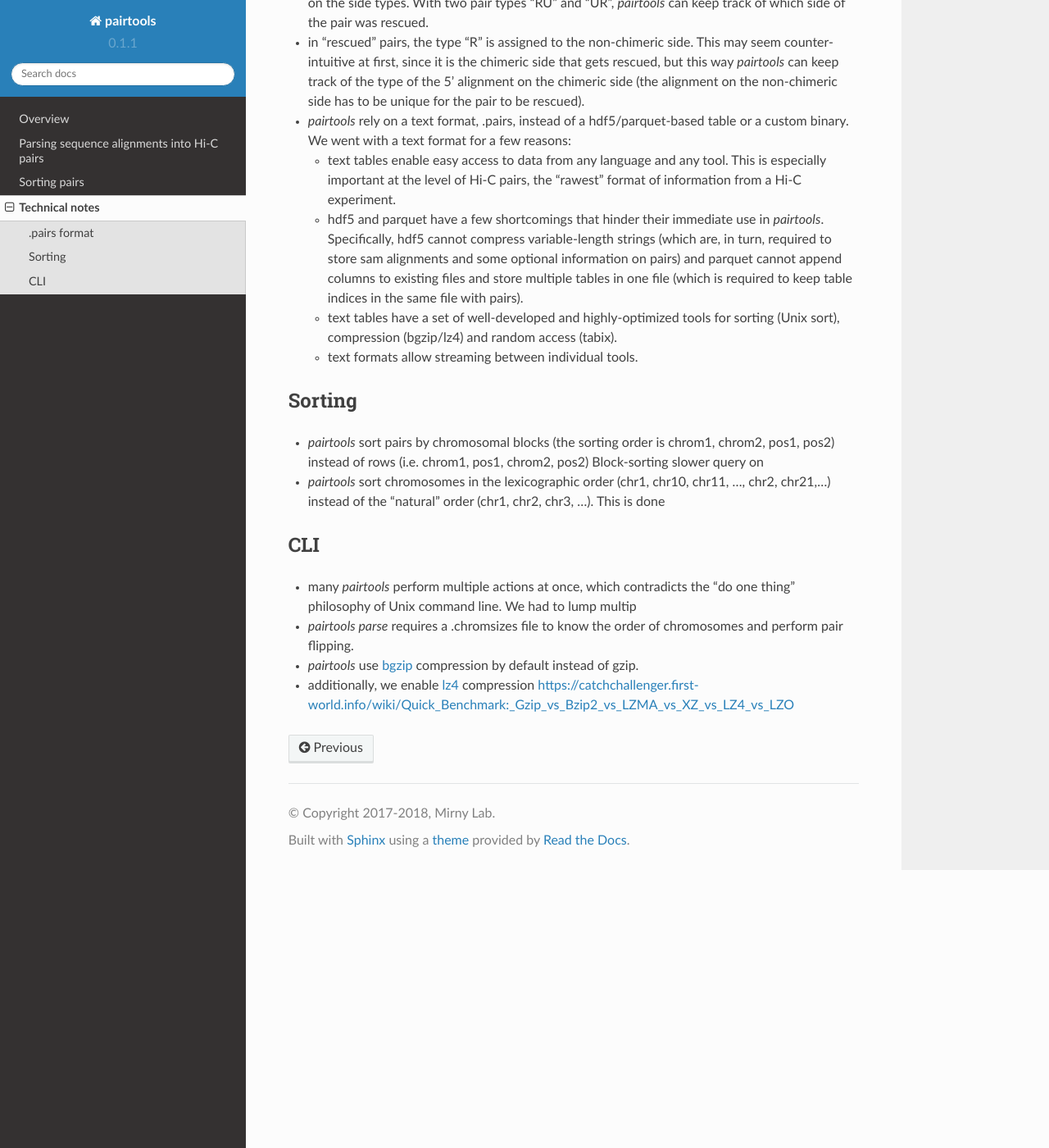
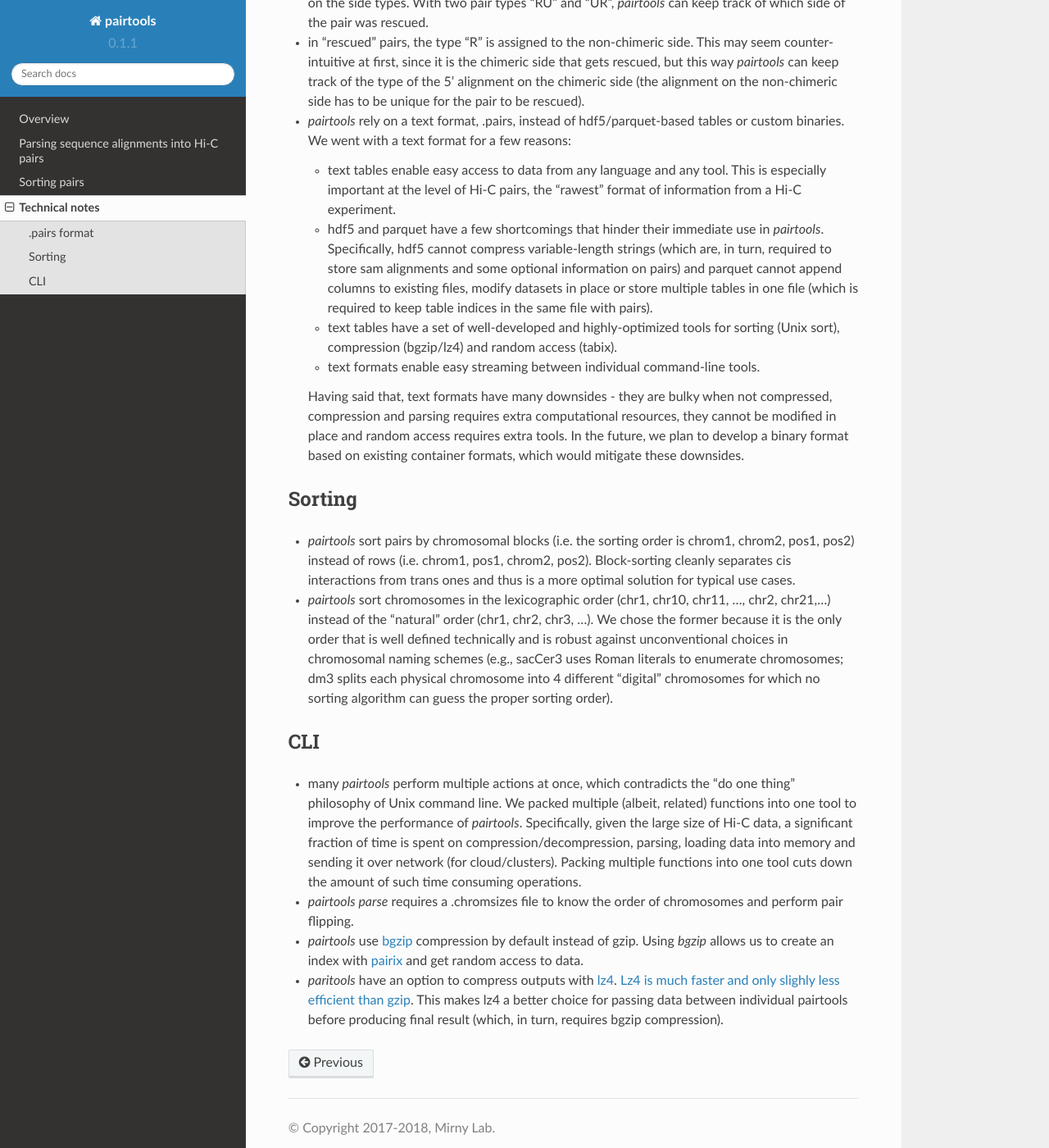
Before and after one commit to open2c/pairtools, a Sphinx documentation site: the page built from doc/technotes.rst, in a window 1280 px wide and 1400 px high, scrolled down 656 px. Shown: the whole window at 82% size. Built offline with Sphinx 7.4.7 and the Read the Docs theme 2.0.0, drawn with Linux system fonts in a browser that asks for light colours; pages that are not in the unit, such as notebooks, are missing from menus.

Commit message:
technotes: first acceptable version

```diff
--- a/doc/technotes.rst
+++ b/doc/technotes.rst
@@ -33,8 +33,8 @@ of .pairs/.pairsam:
   gets rescued, but this way `pairtools` can keep track of the type of the
   5' alignment on the chimeric side (the alignment on the non-chimeric side
   has to be unique for the pair to be rescued).
-- `pairtools` rely on a text format, .pairs, instead of a hdf5/parquet-based
-  table or a custom binary. We went with a text format for a few reasons:
+- `pairtools` rely on a text format, .pairs, instead of hdf5/parquet-based
+  tables or custom binaries. We went with a text format for a few reasons:
 
   - text tables enable easy access to data from any language and any tool.
     This is especially important at the level of Hi-C pairs, the "rawest"
@@ -42,35 +42,54 @@ of .pairs/.pairsam:
   - hdf5 and parquet have a few shortcomings that hinder their immediate use
     in `pairtools`. Specifically, hdf5 cannot compress variable-length strings
     (which are, in turn, required to store sam alignments and some optional
-    information on pairs) and parquet cannot append columns to existing files
-    and store multiple tables in one file (which is required to keep table
-    indices in the same file with pairs).
+    information on pairs) and parquet cannot append columns to existing files,
+    modify datasets in place or store multiple tables in one file (which is
+    required to keep table indices in the same file with pairs).
   - text tables have a set of well-developed and highly-optimized tools for
     sorting (Unix sort), compression (bgzip/lz4) and random access (tabix).
-  - text formats allow streaming between individual tools.
+  - text formats enable easy streaming between individual command-line tools.
+
+  Having said that, text formats have many downsides - they are bulky when
+  not compressed, compression and parsing requires extra computational
+  resources, they cannot be modified in place and random access requires extra
+  tools. In the future, we plan to develop a binary format based on existing
+  container formats, which would mitigate these downsides.
 
 
 Sorting
 -------
 
 - `pairtools` sort pairs by chromosomal blocks
-  (the sorting order is chrom1, chrom2, pos1, pos2) instead of rows (i.e.
-  chrom1, pos1, chrom2, pos2) Block-sorting  slower query on
+  (i.e. the sorting order is chrom1, chrom2, pos1, pos2) instead of rows (i.e.
+  chrom1, pos1, chrom2, pos2). Block-sorting cleanly separates cis interactions
+  from trans ones and thus is a more optimal solution for typical use cases.
 - `pairtools` sort chromosomes in the lexicographic order
   (chr1, chr10, chr11, ..., chr2, chr21,...) instead of the "natural" order
-  (chr1, chr2, chr3, ...). This is done
+  (chr1, chr2, chr3, ...). We chose the former because it is the only order
+  that is well defined technically and is robust against unconventional choices
+  in chromosomal naming schemes (e.g., sacCer3 uses Roman literals to enumerate
+  chromosomes; dm3 splits each physical chromosome into 4 different "digital"
+  chromosomes for which no sorting algorithm can guess the proper sorting order).
 
 
 CLI
 ---
 
 - many `pairtools` perform multiple actions at once, which contradicts the
-  "do one thing" philosophy of Unix command line. We had to lump multip
+  "do one thing" philosophy of Unix command line. We packed multiple (albeit,
+  related) functions into one tool to improve the performance of `pairtools`.
+  Specifically, given the large size of Hi-C data, a significant fraction of time
+  is spent on compression/decompression, parsing, loading data into memory and
+  sending it over network (for cloud/clusters). Packing multiple functions
+  into one tool cuts down the amount of such time consuming operations.
 - `pairtools parse` requires a .chromsizes file to know the order of chromosomes
   and perform pair flipping.
-
 - `pairtools` use `bgzip <http://www.htslib.org/doc/bgzip.html>`_ compression by
-  default instead of gzip.
-- additionally, we enable
-  `lz4 <https://en.wikipedia.org/wiki/LZ4_(compression_algorithm)>`_ compression
-  https://catchchallenger.first-world.info/wiki/Quick_Benchmark:_Gzip_vs_Bzip2_vs_LZMA_vs_XZ_vs_LZ4_vs_LZO
+  default instead of gzip. Using `bgzip` allows us to create an index with
+  `pairix <https://github.com/4dn-dcic/pairix>`_ and get random access to data.
+- `paritools` have an option to compress outputs with
+  `lz4 <https://en.wikipedia.org/wiki/LZ4_(compression_algorithm)>`_.
+  `Lz4 is much faster and only slighly less efficient than gzip
+  <https://catchchallenger.first-world.info/wiki/Quick_Benchmark:_Gzip_vs_Bzip2_vs_LZMA_vs_XZ_vs_LZ4_vs_LZO>`_.
+  This makes lz4 a better choice for passing data between individual pairtools
+  before producing final result (which, in turn, requires bgzip compression).
```
